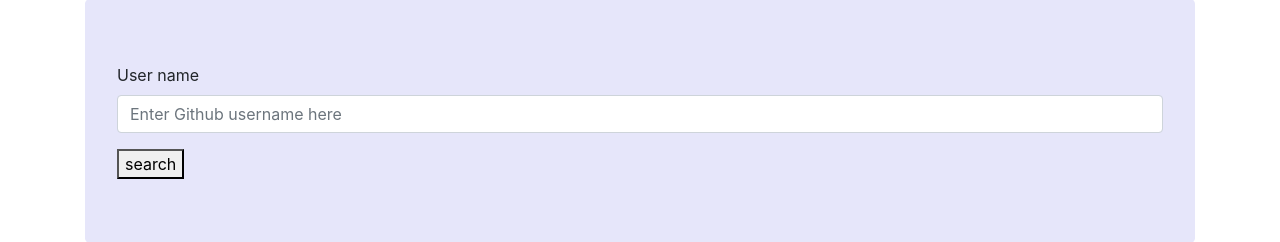
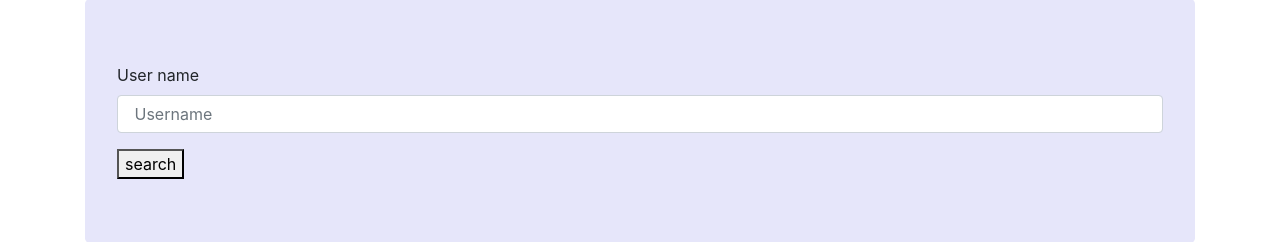
Before and after one commit to mazimpakar/Github, an Angular app: page / in a window 1280 px wide. Shown: the part 97-339 px from the top of the page. Built offline with nearby package versions, Linux system fonts and the light colour scheme.

Commit message:
add apikey

```diff
--- a/src/app/github-form/github-form.component.html
+++ b/src/app/github-form/github-form.component.html
@@ -12,11 +12,11 @@
             <input
               type="text"
               class="form-control"
-              placeholder="Enter Github username here"
+              placeholder=" Username "
               #username
             />
           </div>
-          <button type="submit">search</button>
+          <button type="submit" class="btn-btn-primary">search</button>
         </form>
       </div>
     </div>
```
